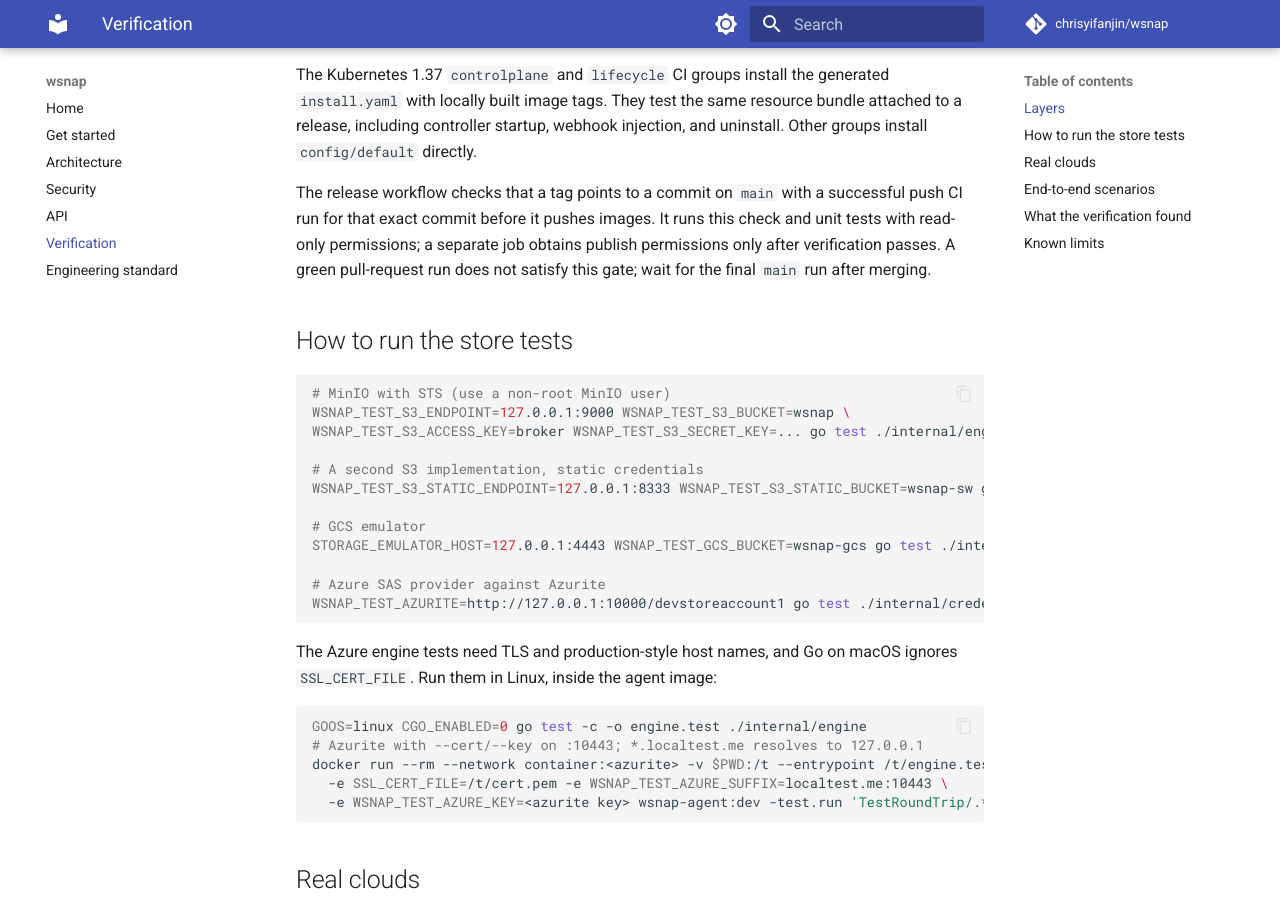
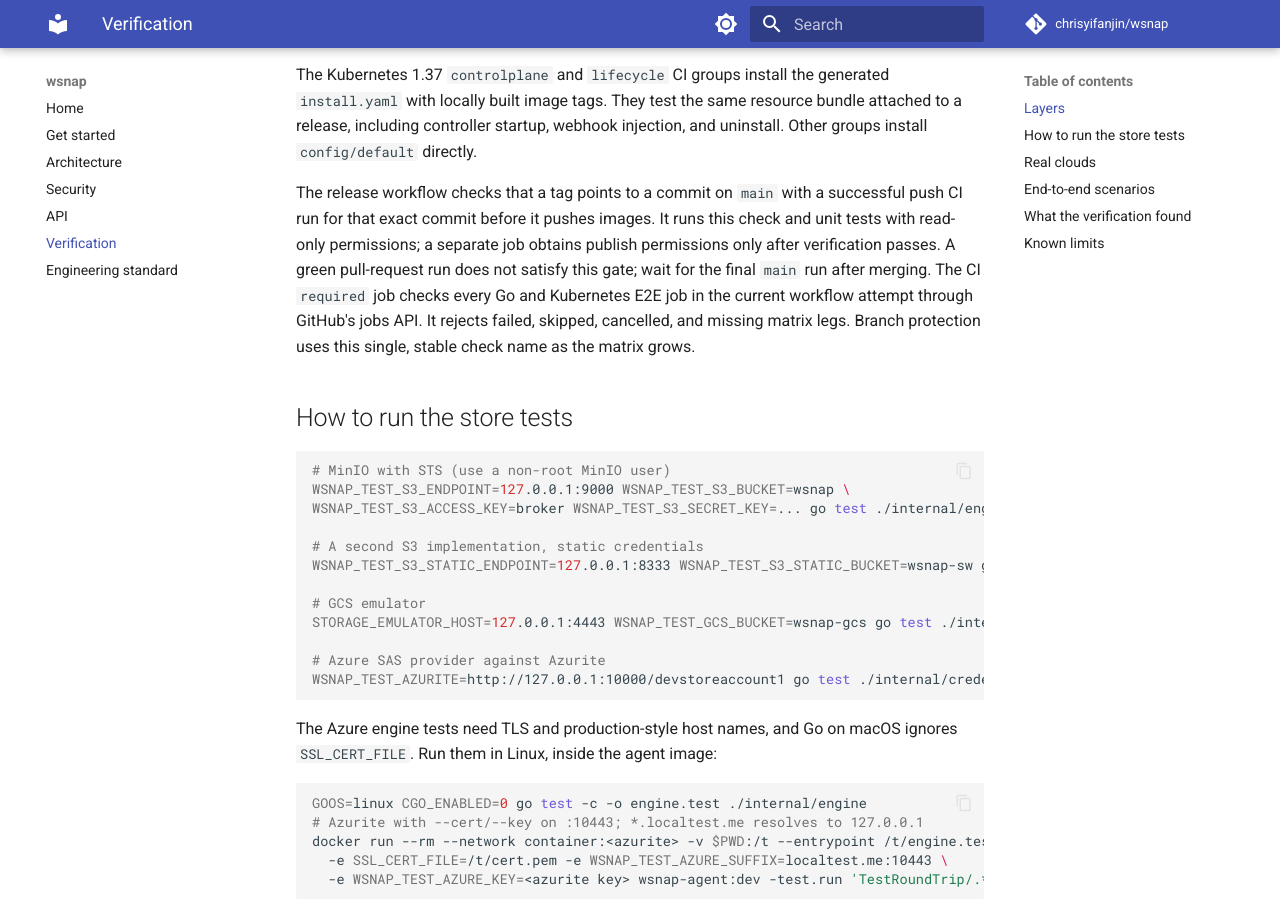
Before and after one commit to chrisyifanjin/wsnap, an MkDocs documentation site: the page built from docs/verification.md, in a window 1280 px wide and 900 px high, scrolled down 1074 px. Built offline with MkDocs 1.6.1 and Material for MkDocs 9.7.7, drawn with Linux system fonts in a browser that asks for light colours; comment, search, counter and statistics services are not loaded.

Commit message:
Add a stable CI gate for every Kubernetes E2E leg

```diff
--- a/docs/verification.md
+++ b/docs/verification.md
@@ -29,6 +29,10 @@ successful push CI run for that exact commit before it pushes images. It runs
 this check and unit tests with read-only permissions; a separate job obtains
 publish permissions only after verification passes. A green pull-request run
 does not satisfy this gate; wait for the final `main` run after merging.
+The CI `required` job checks every Go and Kubernetes E2E job in the current
+workflow attempt through GitHub's jobs API. It rejects failed, skipped,
+cancelled, and missing matrix legs. Branch protection uses this single,
+stable check name as the matrix grows.
 
 ## How to run the store tests
 
```
Also changed, not shown: 2 other files.
